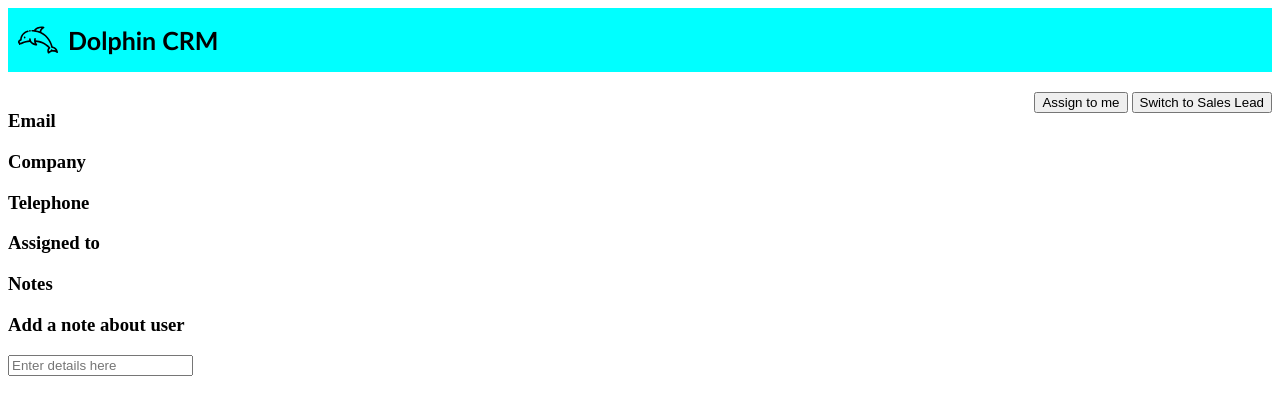
After one commit to KLAW4life/info2180-finalproject, a PHP site: page /viewContact.html in a window 1280 px wide. The commit adds this page. Shown: the top 415 px of the page. Run offline with PHP 8.4, Linux system fonts and the light colour scheme.

Commit message:
Started view contact

```diff
--- a/styles.css
+++ b/styles.css
@@ -40,6 +40,7 @@ header img{
 
 
     /*Kimberly */
+
 
 
 
--- /dev/null
+++ b/viewContact.css
@@ -0,0 +1,23 @@
+header{
+    display: flex;
+    background-color: aqua;
+}
+
+img{
+    width: 40px;
+    margin-left: 10px;
+    margin-right: 10px;
+}
+
+h1{
+    font-size: 25px;
+    font-family:'Gill Sans', 'Gill Sans MT', Calibri, 'Trebuchet MS', sans-serif;
+}
+
+body .viewContainer{
+    padding-top: 20px;
+}
+
+body .viewContainer .buttons{
+    float: right;
+}
--- /dev/null
+++ b/viewContact.html
@@ -0,0 +1,43 @@
+<!DOCTYPE html>
+<html lang="en">
+<head>
+    <meta charset="UTF-8">
+    <meta http-equiv="X-UA-Compatible" content="IE=edge">
+    <meta name="viewport" content="width=device-width, initial-scale=1.0">
+    <title>Dolphin CRM</title>
+
+    <link rel="stylesheet" href="viewContact.css">
+    <script src="viewContact.js"></script>
+</head>
+<body>
+    <section class = "mainContent"></section>
+        <header class = "banner">
+            <img src="dolphin-svgrepo-com.svg" alt="logo">
+            <h1>Dolphin CRM</h1>
+        </header>
+
+        <section class = "viewContainer">
+            <div class = "buttons">
+                <button class="assign">Assign to me</button>
+                <button class="switch">Switch to Sales Lead</button>
+            </div>
+            <div class = "contactHeading">
+
+            </div>
+            <div class ="contactDetails">
+                <h3>Email</h3>
+                <h3>Company</h3>
+                <h3>Telephone</h3>
+                <h3>Assigned to</h3>
+            </div>
+            <div class = "notes">
+                <h3>Notes</h3>
+            </div>
+            <div class = "addNotes">
+                <h3>Add a note about user</h3>
+                <input type="note" placeholder="Enter details here" id = "noteInput">
+            </div>
+
+        </section>
+    </section>
+</body>
```
